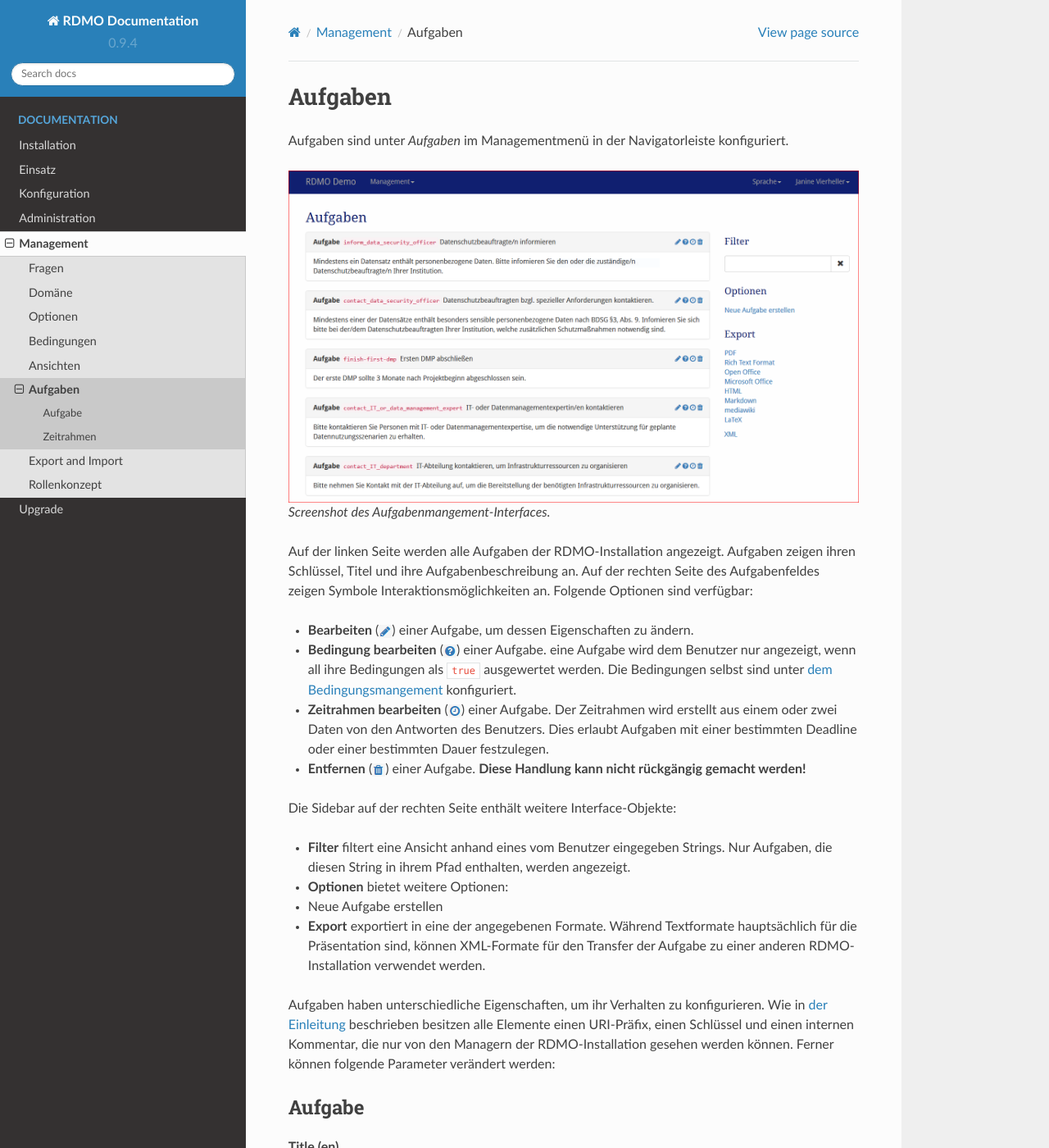
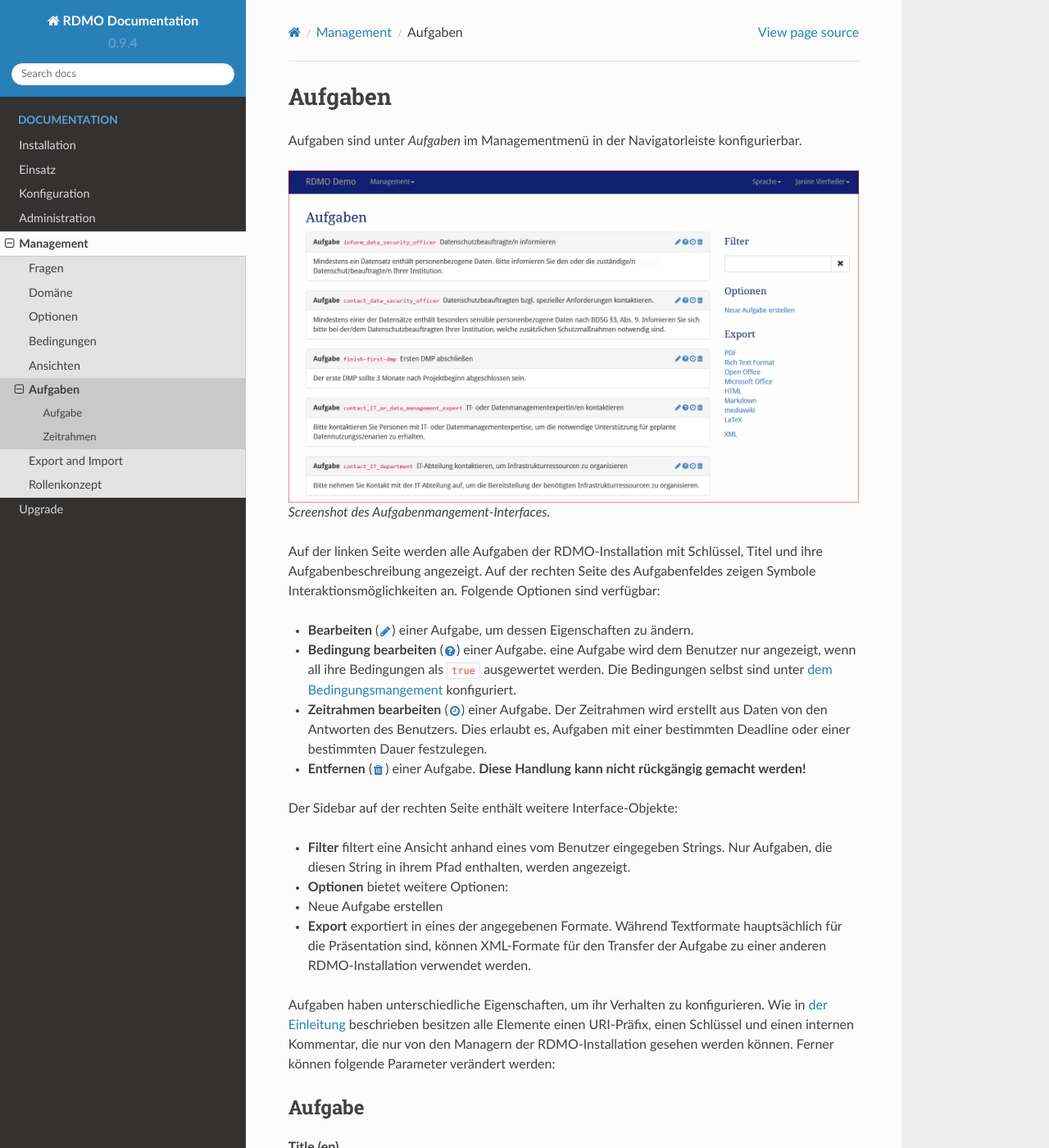
Before and after one commit to rdmorganiser/rdmo-docs-de, a Sphinx documentation site: the page built from docs/management/tasks.rst, in a window 1280 px wide and 1400 px high. Shown: the whole window at 82% size. Built offline with Sphinx 7.4.7 and the Read the Docs theme 2.0.0, drawn with Linux system fonts in a browser that asks for light colours.

Commit message:
Update tasks.rst
ttypos/xpressions

```diff
--- a/docs/management/tasks.rst
+++ b/docs/management/tasks.rst
@@ -1,19 +1,19 @@
 Aufgaben
 --------
 
-Aufgaben sind unter *Aufgaben* im Managementmenü in der Navigatorleiste konfiguriert.
+Aufgaben sind unter *Aufgaben* im Managementmenü in der Navigatorleiste konfigurierbar.
 
 .. figure:: ../_static/img/screens/Aufgaben.PNG
    :target: ../_static/img/screens/Aufgaben.PNG
 
    Screenshot des Aufgabenmangement-Interfaces.
 
-Auf der linken Seite werden alle Aufgaben der RDMO-Installation angezeigt. Aufgaben zeigen ihren Schlüssel, Titel und ihre Aufgabenbeschreibung an. Auf der rechten Seite des Aufgabenfeldes zeigen Symbole Interaktionsmöglichkeiten an. Folgende Optionen sind verfügbar:
+Auf der linken Seite werden alle Aufgaben der RDMO-Installation mit Schlüssel, Titel und ihre Aufgabenbeschreibung angezeigt. Auf der rechten Seite des Aufgabenfeldes zeigen Symbole Interaktionsmöglichkeiten an. Folgende Optionen sind verfügbar:
 
 
 * **Bearbeiten** (|update|) einer Aufgabe, um dessen Eigenschaften zu ändern.
 * **Bedingung bearbeiten** (|conditions|) einer Aufgabe. eine Aufgabe wird dem Benutzer nur angezeigt, wenn all ihre Bedingungen als ``true`` ausgewertet werden. Die Bedingungen selbst sind unter :doc:`dem Bedingungsmangement <conditions>` konfiguriert.
-* **Zeitrahmen bearbeiten** (|timeframe|) einer Aufgabe. Der Zeitrahmen wird erstellt aus einem oder zwei Daten von den Antworten des Benutzers. Dies erlaubt Aufgaben mit einer bestimmten Deadline oder einer bestimmten Dauer festzulegen.
+* **Zeitrahmen bearbeiten** (|timeframe|) einer Aufgabe. Der Zeitrahmen wird erstellt aus Daten von den Antworten des Benutzers. Dies erlaubt es, Aufgaben mit einer bestimmten Deadline oder einer bestimmten Dauer festzulegen.
 * **Entfernen** (|delete|) einer Aufgabe. **Diese Handlung kann nicht rückgängig gemacht werden!**
 
 .. |update| image:: ../_static/img/icons/update.png
@@ -21,14 +21,14 @@
 .. |timeframe| image:: ../_static/img/icons/timeframe.png
 .. |delete| image:: ../_static/img/icons/delete.png
 
-Die Sidebar auf der rechten Seite enthält weitere Interface-Objekte:
+Der Sidebar auf der rechten Seite enthält weitere Interface-Objekte:
 
 * **Filter**  filtert eine Ansicht anhand eines vom Benutzer eingegeben Strings. Nur Aufgaben, die diesen String in ihrem Pfad enthalten, werden angezeigt.
 * **Optionen** bietet weitere Optionen:
 
 * Neue Aufgabe erstellen
 
-* **Export** exportiert in eine der angegebenen Formate. Während Textformate hauptsächlich für die Präsentation sind, können XML-Formate für den Transfer der Aufgabe zu einer anderen RDMO-Installation verwendet werden.
+* **Export** exportiert in eines der angegebenen Formate. Während Textformate hauptsächlich für die Präsentation sind, können XML-Formate für den Transfer der Aufgabe zu einer anderen RDMO-Installation verwendet werden.
 
 Aufgaben haben unterschiedliche Eigenschaften, um ihr Verhalten zu konfigurieren. Wie in :doc:`der Einleitung <index>` beschrieben besitzen alle Elemente einen URI-Präfix, einen Schlüssel und einen internen Kommentar, die nur von den Managern der RDMO-Installation gesehen werden können. Ferner können folgende Parameter verändert werden:
 
```
